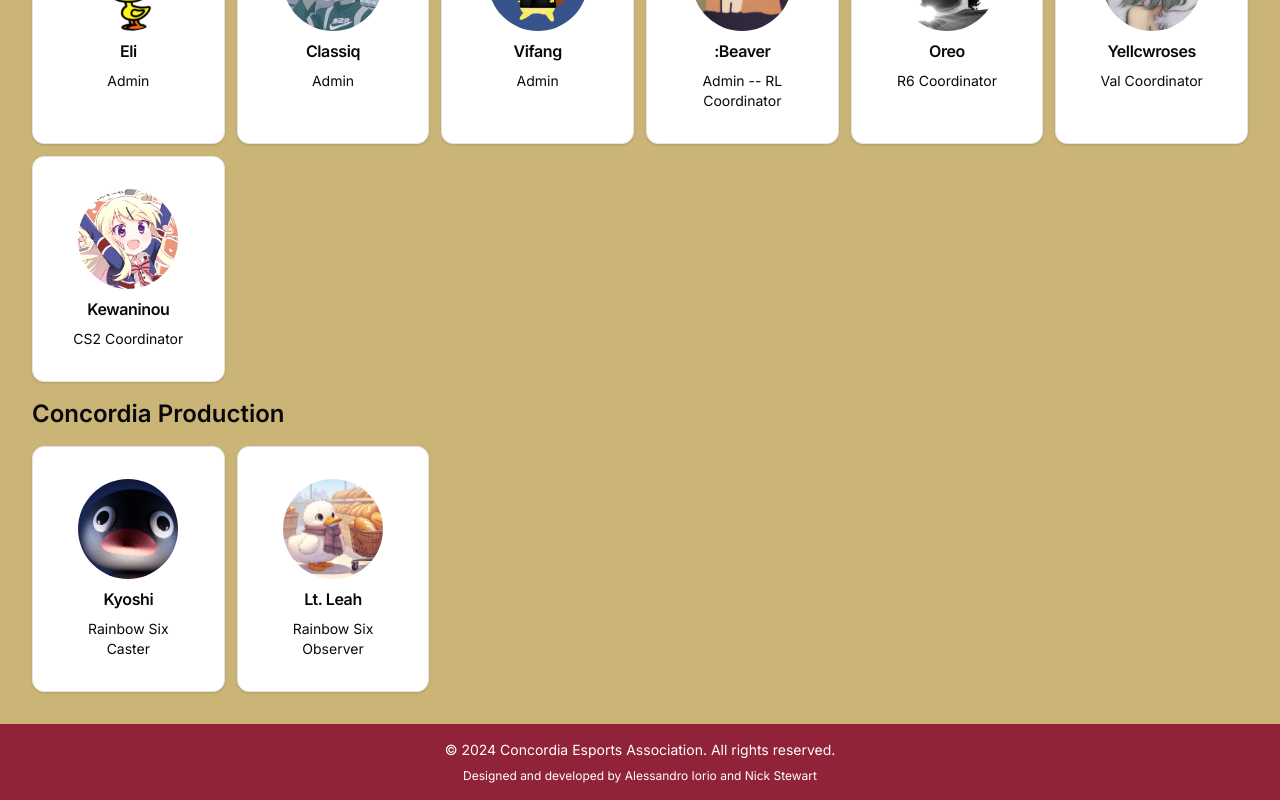
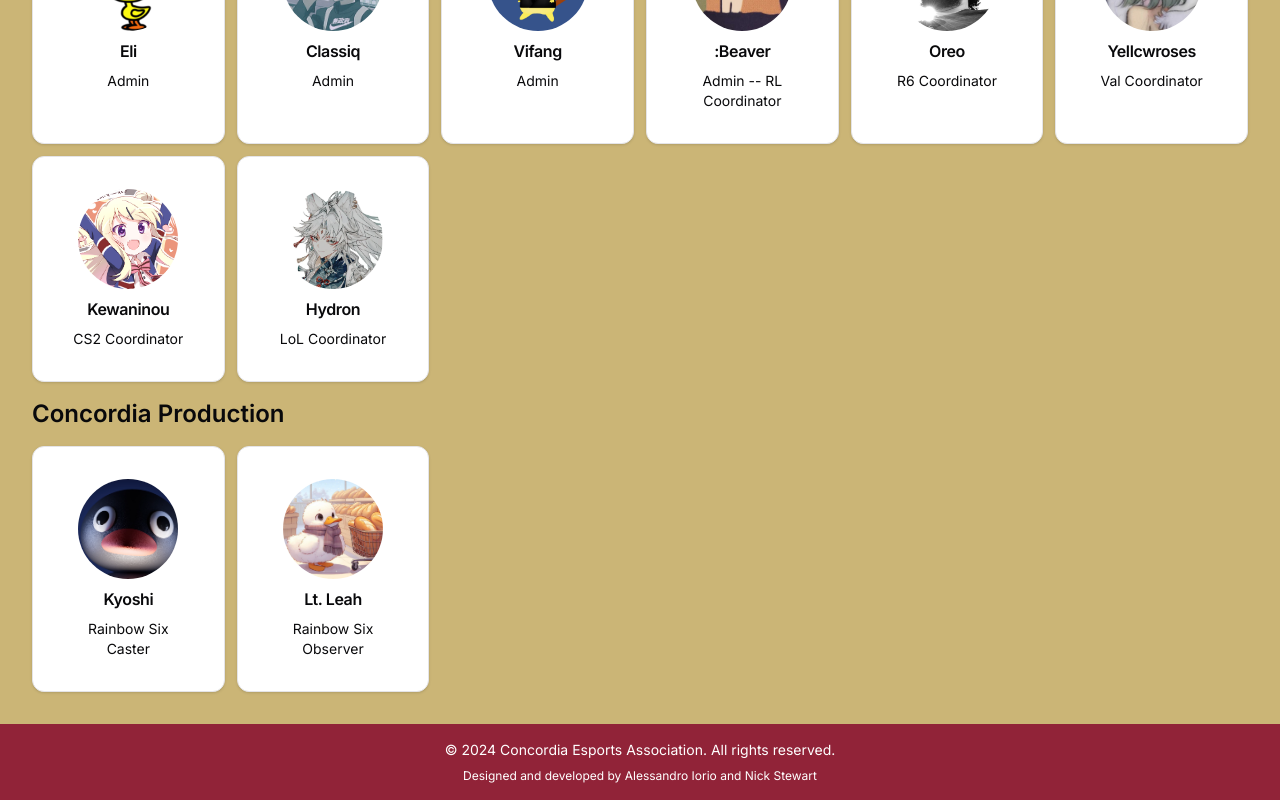
Before and after one commit to Sandrooreo/concordia-esports-associtation, a Next.js app: page /teams/staff-and-creative-team in a window 1280 px wide. Shown: the part 1232-2032 px from the top of the page. Built offline with nearby package versions, Linux system fonts and the light colour scheme.

Commit message:
lol coordinator

```diff
--- a/app/teams/staff-and-creative-team/page.tsx
+++ b/app/teams/staff-and-creative-team/page.tsx
@@ -136,6 +136,11 @@ export default function StaffAndCreativeTeam() {
           role="CS2 Coordinator"
           icon="/staff/kewaninou.png"
         />
+        <TeamMemberCard
+        name="Hydron"
+        role="LoL Coordinator"
+        icon="/staff/hydron.png"
+      />
       </div>
 
       <h2 className="text-2xl font-semibold mb-4 pt-4">Concordia Production</h2>
```
Also changed, not shown: public/staff/hydron.png (added).
